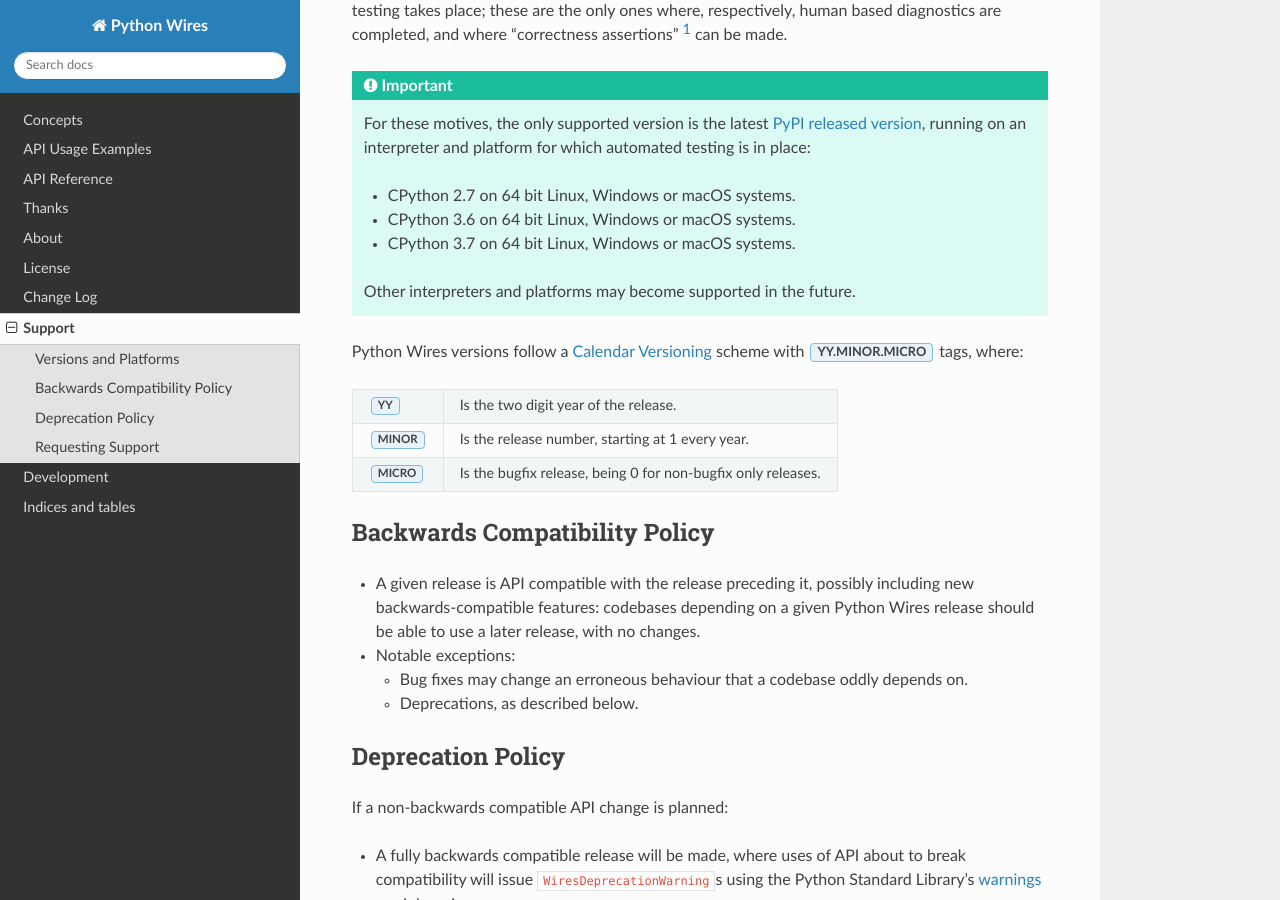
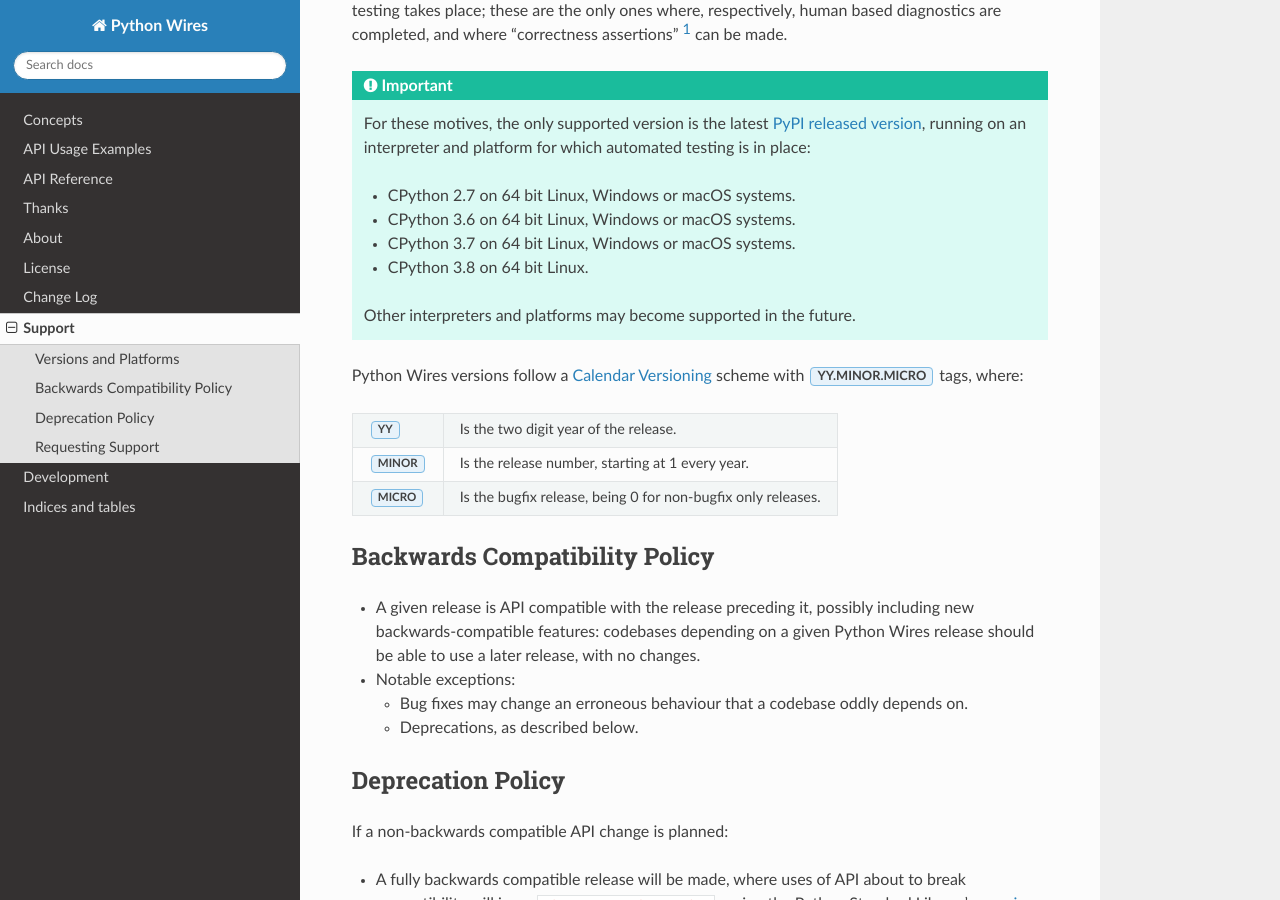
Before and after one commit to tmontes/python-wires, a Sphinx documentation site: the page built from docs/source/support.rst, in a window 1280 px wide and 900 px high, scrolled down 409 px. Built offline with Sphinx 7.4.7 and the Read the Docs theme 2.0.0, drawn with Linux system fonts in a browser that asks for light colours.

Commit message:
Doc update: support Python 3.8 on Linux.

```diff
--- a/docs/source/support.rst
+++ b/docs/source/support.rst
@@ -18,6 +18,7 @@
     * CPython 2.7 on 64 bit Linux, Windows or macOS systems.
     * CPython 3.6 on 64 bit Linux, Windows or macOS systems.
     * CPython 3.7 on 64 bit Linux, Windows or macOS systems.
+    * CPython 3.8 on 64 bit Linux.
 
     Other interpreters and platforms may become supported in the future.
 
```
